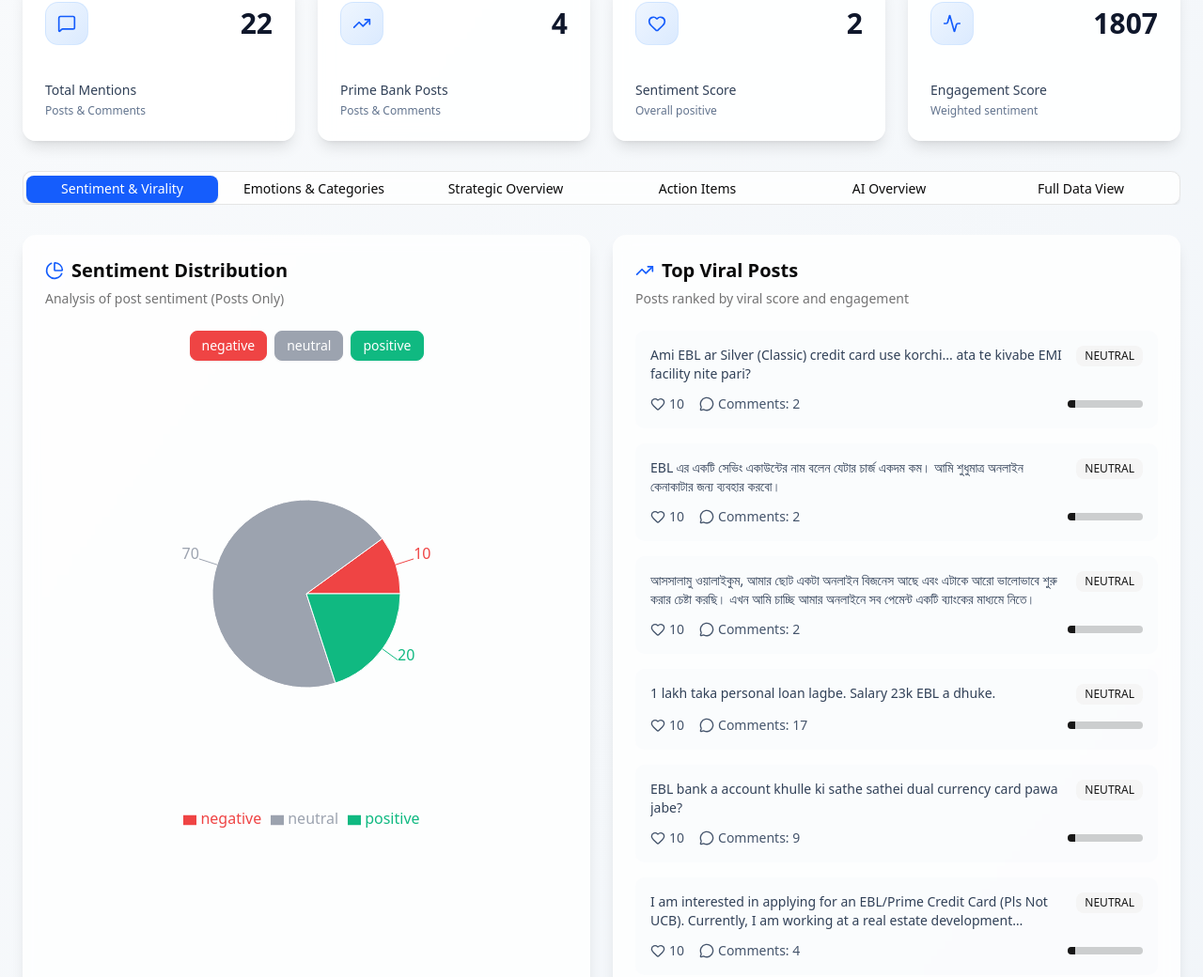
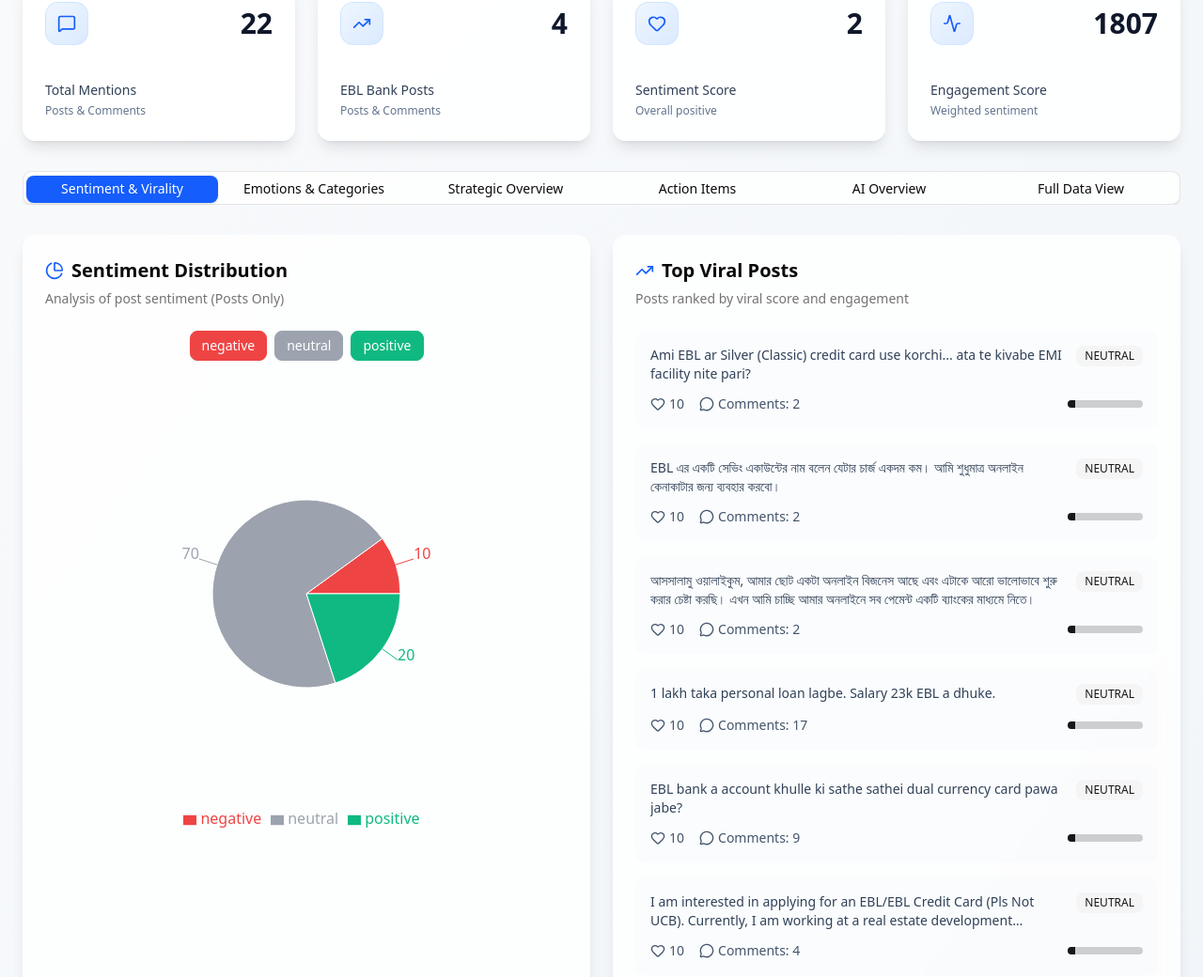
Before and after one commit to anik107/EBL-Connect, a Next.js app: page / in a window 1280 px wide. Shown: the part 138-1178 px from the top of the page at 94% size. Built offline with nearby package versions, Linux system fonts and the light colour scheme.

Commit message:
refactor: update project references from Prime Bank to EBL Bank in README, components, and data files

```diff
--- a/components/pages/home/BankMentionsBarChart.jsx
+++ b/components/pages/home/BankMentionsBarChart.jsx
@@ -17,7 +17,7 @@
 } from "recharts";
 
 const BANK_LABELS = {
-  prime_bank: "Prime Bank",
+  EBL_bank: "EBL Bank",
   eastern_bank: "Eastern Bank",
   brac_bank: "BRAC Bank",
   city_bank: "City Bank",
--- a/components/pages/home/KpiCards.jsx
+++ b/components/pages/home/KpiCards.jsx
@@ -71,7 +71,7 @@
                   <Skeleton className="w-10 h-10 bg-slate-200 dark:bg-slate-700" />
                 ) : (
                   <p className="text-2xl sm:text-3xl font-bold text-slate-900 dark:text-slate-100">
-                    {dashboardData?.posts_mentioning_prime_bank}
+                    {dashboardData?.posts_mentioning_EBL_bank}
                   </p>
                 )}
               </div>
@@ -79,7 +79,7 @@
             <CardContent>
               <div className="space-y-1">
                 <p className="text-xs sm:text-sm font-medium text-slate-700 dark:text-slate-300">
-                  Prime Bank Posts
+                  EBL Bank Posts
                 </p>
                 <p className="text-xs text-slate-500 dark:text-slate-400">
                   Posts & Comments
--- a/components/pages/home/Reanalyze.jsx
+++ b/components/pages/home/Reanalyze.jsx
@@ -34,11 +34,11 @@
           </DialogHeader>
           <div className="grid gap-4">
             <div className="grid gap-3">
-              <Label htmlFor="name-1">Prime Bank Posts</Label>
+              <Label htmlFor="name-1">EBL Bank Posts</Label>
               <Input
                 id="name-1"
                 name="name"
-                placeholder="Prime Bank posts..."
+                placeholder="EBL Bank posts..."
               />
             </div>
             <div className="grid gap-3">
--- a/data/data.js
+++ b/data/data.js
@@ -107,7 +107,7 @@
       "contains_image": "False",
       "contains_link": "True",
       "emotion": "Confusion",
-      "keywords": "EBL, Prime Bank, credit card application, eligibility",
+      "keywords": "EBL, EBL Bank, credit card application, eligibility",
       "post_id": "14TqzbSFKY2",
       "post_routing_id": "post_583a70e1720a",
       "post_type": "text",
@@ -115,7 +115,7 @@
       "reaction_count": 10,
       "sentiment": "Neutral",
       "share_count": 0,
-      "text": "I am interested in applying for an EBL/Prime Credit Card (Pls Not UCB). Currently, I am working at a real estate development company.",
+      "text": "I am interested in applying for an EBL/EBL Credit Card (Pls Not UCB). Currently, I am working at a real estate development company.",
       "topic_category": "finance",
       "type": "post",
       "virality_score": 170.5
@@ -223,7 +223,7 @@
       "**Positive Language:** The language used in praise often includes words like 'excellent,' 'helpful,' and 'efficient,' indicating high satisfaction with service quality.",
       "**Staff Performance:** Specific mentions of staff members, such as branch executives, indicate strong customer service and personalized attention.",
       "**Exceptional Experiences:** Customers recount positive experiences with quick service and helpful staff, which enhances the bank's reputation.",
-      "**Competitive Advantages:** Prime Bank's competitive edge seems to lie in its customer service and specific account offerings tailored to students and young customers.",
+      "**Competitive Advantages:** EBL Bank's competitive edge seems to lie in its customer service and specific account offerings tailored to students and young customers.",
       "**Customer Loyalty:** The positive feedback often includes expressions of loyalty and recommendations to others, suggesting strong customer retention.",
     ],
     suggestions: [
@@ -241,13 +241,13 @@
     city_bank: 3,
     dutch_bangla: 2,
     eastern_bank: 7,
-    prime_bank: 4,
+    EBL_bank: 4,
     total_bank_mentions: 22,
   },
   kpi: {
     bank_sentiment_score: 2,
     engagement_weighted_sentiment: 1807.0,
-    posts_mentioning_prime_bank: 4,
+    posts_mentioning_EBL_bank: 4,
     total_mentions_of_all_banks: 22,
   },
   last_updated: "2025-06-26T16:42:14.774366",
@@ -392,7 +392,7 @@
         "contains_image": "False",
         "contains_link": "True",
         "emotion": "Confusion",
-        "keywords": "EBL, Prime Bank, credit card application, eligibility",
+        "keywords": "EBL, EBL Bank, credit card application, eligibility",
         "post_id": "14TqzbSFKY2",
         "post_routing_id": "post_583a70e1720a",
         "post_type": "text",
@@ -400,7 +400,7 @@
         "reaction_count": 10,
         "sentiment": "Neutral",
         "share_count": 0,
-        "text": "I am interested in applying for an EBL/Prime Credit Card (Pls Not UCB). Currently, I am working at a real estate development company.",
+        "text": "I am interested in applying for an EBL/EBL Credit Card (Pls Not UCB). Currently, I am working at a real estate development company.",
         "topic_category": "finance",
         "type": "post",
         "virality_score": 170.5
--- a/package.json
+++ b/package.json
@@ -1,5 +1,5 @@
 {
-  "name": "facebook-scraper-for-prime-bank-frontend",
+  "name": "facebook-scraper-for-EBL-bank-frontend",
   "version": "0.1.0",
   "private": true,
   "scripts": {
```
Also changed, not shown: 2 other files (tests, documents, lock files or other folders).
